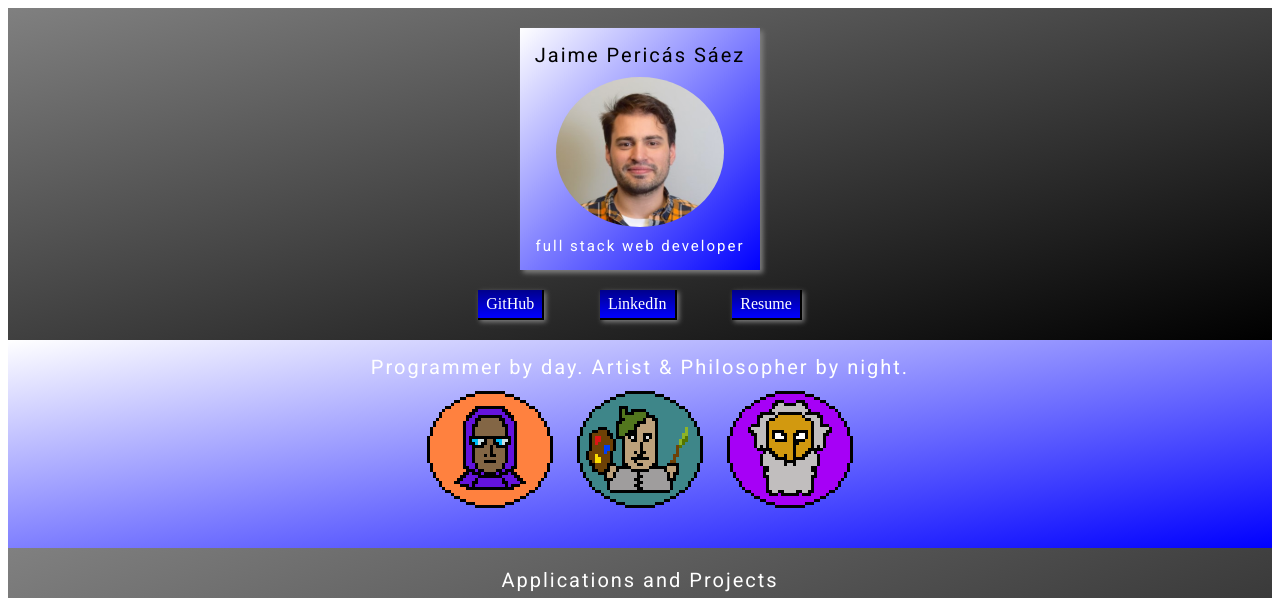
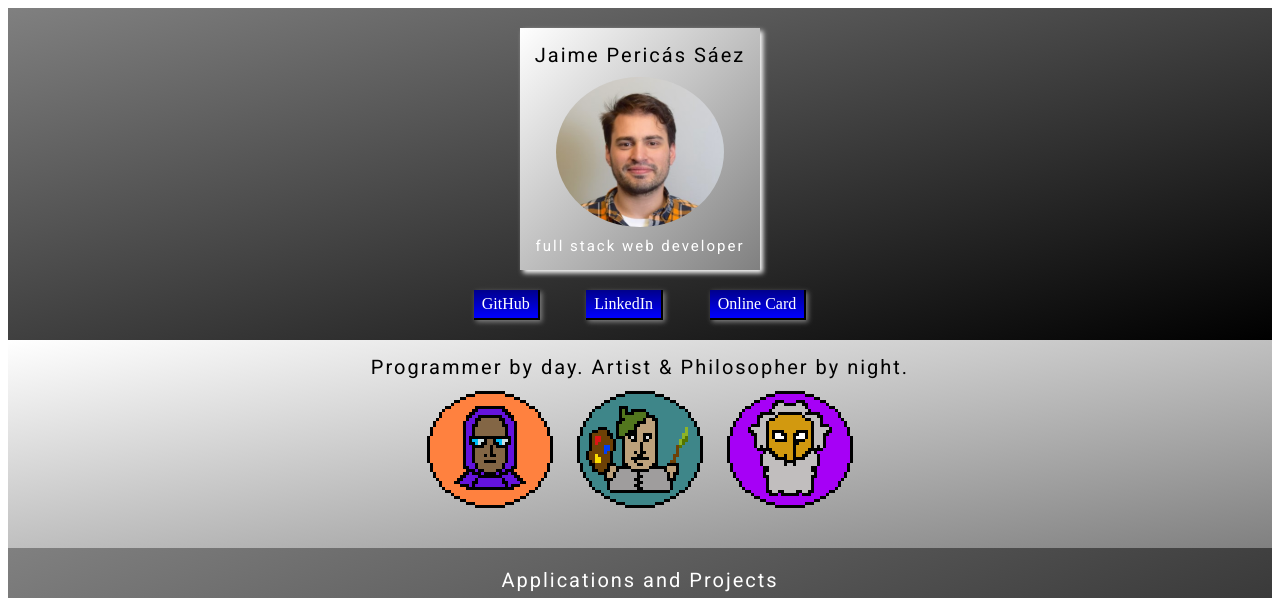
Before and after one commit to jaimefps/personal_website, a React app: page / in a window 1280 px wide. Shown: the top 598 px of the page. Built offline with nearby package versions, Linux system fonts and the light colour scheme.

```diff
--- a/src/assets/styles/Pixels.css
+++ b/src/assets/styles/Pixels.css
@@ -3,10 +3,10 @@
 }
 .pixels-container > div {
   padding: 15px;
-  background: -webkit-linear-gradient(left top, white, blue);
-  background: -o-linear-gradient(bottom right, white, blue);
-  background: -moz-linear-gradient(bottom right, white, blue);
-  background: linear-gradient(to bottom right, white, blue);
+  background: -webkit-linear-gradient(left top, white, grey);
+  background: -o-linear-gradient(bottom right, white, grey);
+  background: -moz-linear-gradient(bottom right, white, grey);
+  background: linear-gradient(to bottom right, white, grey);
   display: flex;
   flex: 2;
   flex-direction: column;
@@ -17,7 +17,6 @@
   width: 150px;
 }
 .description {
-  color: white;
   font-family: Roboto;
   font-size: 20px;
   letter-spacing: 2px;
--- a/src/assets/styles/Profile.css
+++ b/src/assets/styles/Profile.css
@@ -10,11 +10,11 @@
 .profile-info {
   margin: 20px;
   padding: 15px;
-  background: -webkit-linear-gradient(left top, white, blue);
-  background: -o-linear-gradient(bottom right, white, blue);
-  background: -moz-linear-gradient(bottom right, white, blue);
-  background: linear-gradient(to bottom right, white, blue);
-  box-shadow: 3px 3px 5px grey;
+  background: -webkit-linear-gradient(left top, white, grey);
+  background: -o-linear-gradient(bottom right, white, grey);
+  background: -moz-linear-gradient(bottom right, white, grey);
+  background: linear-gradient(to bottom right, white, grey);
+  box-shadow: 3px 3px 5px white;
   display: flex;
   flex-direction: column;
   align-items: center;
--- a/src/components/Contact.js
+++ b/src/components/Contact.js
@@ -6,7 +6,8 @@
   render() {
     return (
       <div className="contact-container">
-        contacts
+        <div className='credits'>Jaime Pericás Sáez &copy; 2017  </div>
+
       </div>
     );
   }
--- a/src/components/Profile.js
+++ b/src/components/Profile.js
@@ -18,7 +18,7 @@
         <div className='bttns'>
           <div> GitHub </div>
           <div> LinkedIn </div>
-          <div> Resume </div>
+          <div> Online Card </div>
         </div>
 
       </div>
```
Also changed, not shown: src/assets/images/first_look.png, src/assets/images/phone.png (added).
